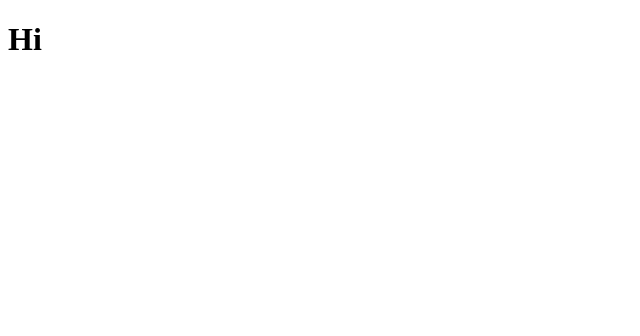
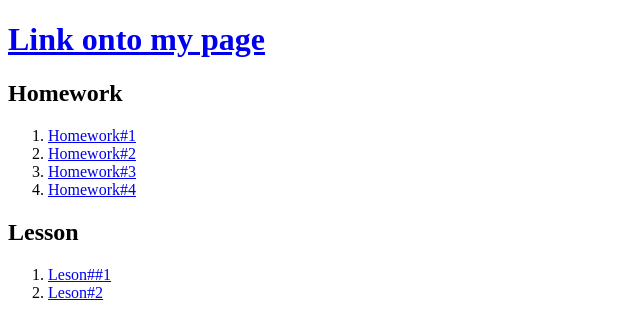
Before and after one commit to MrEddie911/MrEddie911.github.io, a plain HTML site: page index.html in a window 1280 px wide. Shown: the whole page, without its empty margins (0-640 px from the left). Drawn offline with Linux system fonts and the light colour scheme.

Commit message:
Add files via upload

```diff
--- a/index.html
+++ b/index.html
@@ -7,6 +7,31 @@
 	<title>My first website in the internet</title>
 </head>
 <body>
-<h1>Hi</h1>
+<h1>
+	<a href="index.html">Link onto my page</a>
+</h1>
+<h2>Homework</h2>
+<ol>
+	<li>
+		<a href="lesson_1_homework.html">Homework#1</a>
+	</li>
+	<li> <a href="lesson_2_homework.html">Homework#2</a>
+	</li>
+	<li>
+		<a href="lesson_3_homwork.html">Homework#3</a>
+	</li>
+	<li>
+		<a href="lesson_4_homework.html">Homework#4</a>
+	</li>
+</ol>
+<h2>Lesson</h2>
+<ol>
+	<li>
+		<a href="lesson_1_homework.html">Leson##1</a>
+	</li>
+	<li>
+		<a href="lesson_2_homework.html">Leson#2</a>
+	</li>
+</ol>
 </body>
 </html>
```
